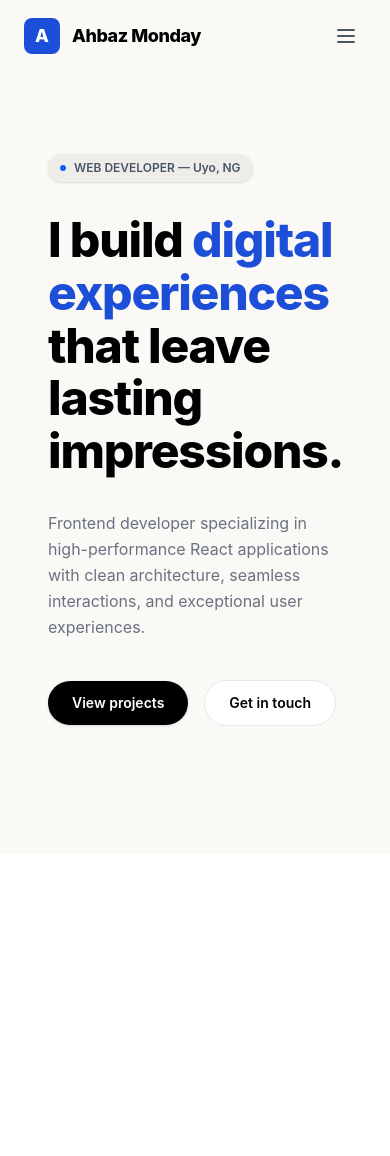
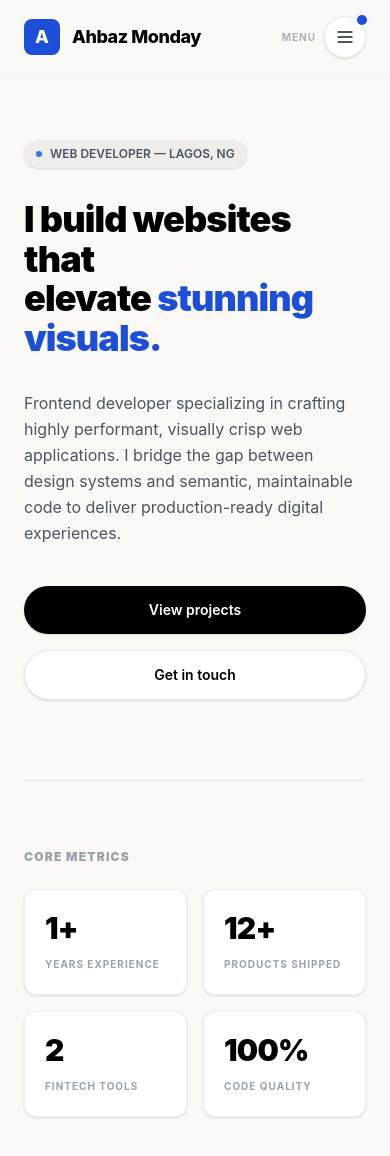
Before and after one commit to barron-smart001/PortFolio, a React (Vite) app: page / in a window 390 px wide. Shown: the top 1156 px of the page. Before the commit the page ends 854 px from the top, so only its background shows below. Built offline with nearby package versions, Linux system fonts and the light colour scheme.

Commit message:
updated again

```diff
--- a/src/ControlRoom/Home.jsx
+++ b/src/ControlRoom/Home.jsx
@@ -1,46 +1,104 @@
 import React from 'react';
 import { Link } from 'react-router-dom';
 
-const Home = () => {
+export default function Home() {
   return (
-    <>
-      <div className="bg-[#FAF9F5] min-h-[calc(100vh-80px)] px-12 pt-20 pb-32 flex flex-col justify-start">
+    <div className="bg-[#FAF9F5] min-h-screen px-6 md:px-12 py-16 text-black">
+      <div className="max-w-4xl mx-auto">
 
-        <div className="max-w-4xl">
+        {/* ================= HERO INTRO SECTION ================= */}
+        <section className="mb-20">
+          {/* Subtle Top Badge matching Navbar/About style */}
           <div className="inline-flex items-center gap-2 bg-[#EEEDEA] text-gray-600 text-xs font-semibold px-3 py-1.5 rounded-full mb-8 shadow-sm">
-            <span className="h-1.5 w-1.5 rounded-full bg-blue-600"></span>
-            WEB DEVELOPER — Uyo, NG
+            <span className="h-1.5 w-1.5 rounded-full bg-blue-600 animate-pulse"></span>
+            WEB DEVELOPER — LAGOS, NG
           </div>
 
-          <h1 className="text-black font-extrabold text-5xl md:text-6xl tracking-tight leading-[1.1] mb-8">
-            I build  <span className="text-[#1D4ED8]">digital experiences</span> <br />
-            that leave lasting impressions.
+          {/* Large Hero Headline matching About scale */}
+          <h1 className="text-4xl md:text-5xl font-black tracking-tight leading-[1.1] mb-8">
+            I build websites that <br />
+            elevate <span className="text-[#1D4ED8]">stunning visuals.</span>
           </h1>
 
-          <p className="text-gray-500 text-base md:text-lg leading-relaxed max-w-2xl mb-10 font-normal">
-          Frontend developer specializing in high-performance React applications with clean architecture, seamless interactions, and exceptional user experiences.
-          </p>
+          {/* Subtitle / Descriptive Paragraph matching About typography */}
+          <div className="text-gray-600 text-base md:text-lg space-y-6 font-normal leading-relaxed max-w-3xl mb-10">
+            <p>
+              Frontend developer specializing in crafting highly performant, visually crisp web applications. I bridge the gap between design systems and semantic, maintainable code to deliver production-ready digital experiences.
+            </p>
+          </div>
 
-          <div className="flex items-center gap-4">
+          {/* Spring-elastic Action Buttons */}
+          <div className="flex flex-col sm:flex-row items-stretch sm:items-center gap-4">
             <Link
               to="/Project"
-className="bg-black text-white text-sm font-semibold px-6 py-3 rounded-full shadow-sm inline-block text-center transform transition-all duration-300 ease-[cubic-bezier(0.34,1.56,0.64,1)] hover:bg-gray-800 hover:scale-[1.05] hover:-translate-y-[2px] active:scale-[0.96]"
+              className="bg-black text-white text-sm font-semibold px-6 py-3.5 rounded-full shadow-sm text-center transform transition-all duration-300 ease-[cubic-bezier(0.34,1.56,0.64,1)] hover:bg-gray-800 hover:scale-[1.04] hover:-translate-y-[2px] active:scale-[0.96]"
             >
               View projects
             </Link>
             <Link
               to="/Contact"
-className="bg-white text-black border border-gray-200 text-sm font-semibold px-6 py-3 rounded-full inline-block text-center transform transition-all duration-300 ease-[cubic-bezier(0.34,1.56,0.64,1)] hover:bg-gray-50 hover:scale-[1.05] hover:-translate-y-[2px] hover:shadow-md hover:border-gray-300 active:scale-[0.96]"
+              className="bg-white text-black border border-gray-200 text-sm font-semibold px-6 py-3.5 rounded-full shadow-sm text-center transform transition-all duration-300 ease-[cubic-bezier(0.34,1.56,0.64,1)] hover:bg-gray-50 hover:scale-[1.04] hover:-translate-y-[2px] hover:shadow-md hover:border-gray-300 active:scale-[0.96]"
             >
               Get in touch
             </Link>
           </div>
-        </div>
+        </section>
 
+        <hr className="border-gray-200 my-16" />
+
+        {/* ================= CORE PERFORMANCE METRICS GRID ================= */}
+        {/* Uses the exact Left Column Label / Right Column Detail Grid layout from the About page */}
+        <section className="grid grid-cols-1 md:grid-cols-3 gap-6 mb-16">
+          <h2 className="text-xs font-black tracking-widest text-gray-400 uppercase pt-1">
+            Core Metrics
+          </h2>
+
+          <div className="md:col-span-2 grid grid-cols-2 gap-4 sm:gap-6">
+
+            {/* Metric Item 1 */}
+            <div className="bg-white border border-gray-200/60 p-5 rounded-xl shadow-sm transition-all duration-300 hover:shadow-md hover:border-gray-300">
+              <span className="text-black font-black text-3xl sm:text-4xl tracking-tight block mb-1">
+                1+
+              </span>
+              <span className="text-gray-400 font-bold text-[10px] md:text-xs tracking-widest uppercase">
+                YEARS EXPERIENCE
+              </span>
+            </div>
+
+            {/* Metric Item 2 */}
+            <div className="bg-white border border-gray-200/60 p-5 rounded-xl shadow-sm transition-all duration-300 hover:shadow-md hover:border-gray-300">
+              <span className="text-black font-black text-3xl sm:text-4xl tracking-tight block mb-1">
+                12+
+              </span>
+              <span className="text-gray-400 font-bold text-[10px] md:text-xs tracking-widest uppercase">
+                PRODUCTS SHIPPED
+              </span>
+            </div>
+
+            {/* Metric Item 3 */}
+            <div className="bg-white border border-gray-200/60 p-5 rounded-xl shadow-sm transition-all duration-300 hover:shadow-md hover:border-gray-300">
+              <span className="text-black font-black text-3xl sm:text-4xl tracking-tight block mb-1">
+                2
+              </span>
+              <span className="text-gray-400 font-bold text-[10px] md:text-xs tracking-widest uppercase">
+                FINTECH TOOLS
+              </span>
+            </div>
+
+            {/* Metric Item 4 */}
+            <div className="bg-white border border-gray-200/60 p-5 rounded-xl shadow-sm transition-all duration-300 hover:shadow-md hover:border-gray-300">
+              <span className="text-black font-black text-3xl sm:text-4xl tracking-tight block mb-1">
+                100%
+              </span>
+              <span className="text-gray-400 font-bold text-[10px] md:text-xs tracking-widest uppercase">
+                CODE QUALITY
+              </span>
+            </div>
+
+          </div>
+        </section>
 
       </div>
-    </>
+    </div>
   );
-};
-
-export default Home;
+}
--- a/src/ControlRoom/Navbar.jsx
+++ b/src/ControlRoom/Navbar.jsx
@@ -68,24 +68,39 @@ function Navbar() {
           </a>
         </div>
 
-        {/* Mobile Menu Toggle Button (Shown on small screens, hidden on md) */}
+        {/* Mobile Menu Toggle Button (With micro-indicators and smooth rotation) */}
+        <div className="md:hidden flex items-center gap-2">
+          {/* Hint text that softly flashes to draw attention */}
+          <span className="text-[10px] font-bold text-gray-400 tracking-widest uppercase animate-pulse">
+            {isOpen ? "Close" : "Menu"}
+          </span>
+
           <button
             onClick={() => setIsOpen(!isOpen)}
-          className="md:hidden p-2 text-gray-600 hover:text-black focus:outline-none"
+            className="relative p-2.5 text-gray-600 hover:text-black focus:outline-none bg-white border border-gray-200/80 rounded-full shadow-sm transform transition-all duration-300 hover:scale-105 active:scale-95"
             aria-label="Toggle Menu"
           >
+            {/* Micro blue glowing radar dot to show it's live and clickable */}
+            {!isOpen && (
+              <span className="absolute -top-0.5 -right-0.5 flex h-2.5 w-2.5">
+                <span className="animate-ping absolute inline-flex h-full w-full rounded-full bg-blue-400 opacity-75"></span>
+                <span className="relative inline-flex rounded-full h-2.5 w-2.5 bg-[#1D4ED8]"></span>
+              </span>
+            )}
+
             {isOpen ? (
-            // Close (X) Icon
-            <svg className="w-6 h-6" fill="none" stroke="currentColor" strokeWidth="2" viewBox="0 0 24 24">
+              // Snappy close transition
+              <svg className="w-5 h-5 transform rotate-90 transition-transform duration-300" fill="none" stroke="currentColor" strokeWidth="2.5" viewBox="0 0 24 24">
                 <path strokeLinecap="round" strokeLinejoin="round" d="M6 18L18 6M6 6l12 12" />
               </svg>
             ) : (
-            // Hamburger Menu Icon
-            <svg className="w-6 h-6" fill="none" stroke="currentColor" strokeWidth="2" viewBox="0 0 24 24">
+              // Snappy burger icons
+              <svg className="w-5 h-5 transition-transform duration-300" fill="none" stroke="currentColor" strokeWidth="2.5" viewBox="0 0 24 24">
                 <path strokeLinecap="round" strokeLinejoin="round" d="M4 6h16M4 12h16M4 18h16" />
               </svg>
             )}
           </button>
+        </div>
 
       </div>
 
```
Also changed, not shown: src/ControlRoom/About.jsx (+31 -54 lines), src/ControlRoom/Project.jsx (+38 -11 lines). Lines whose indentation alone changed are shown as unchanged.
